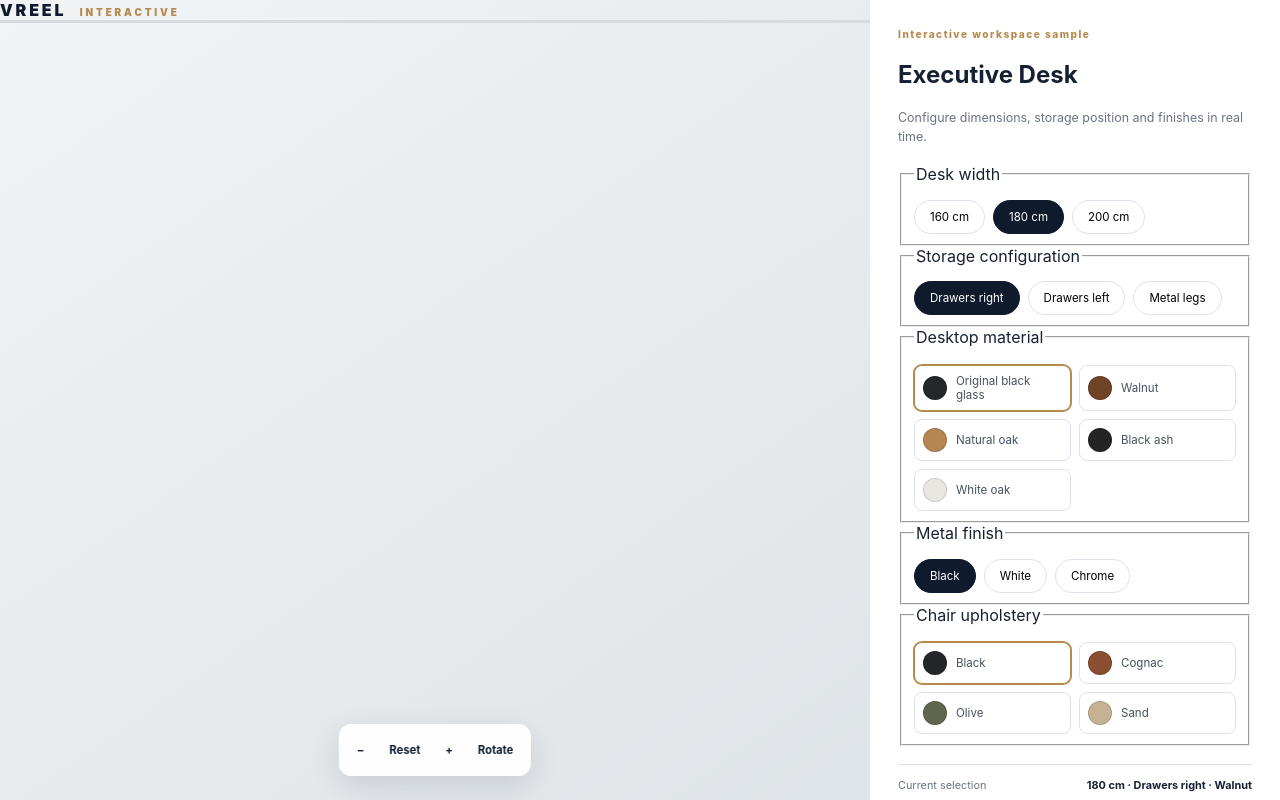
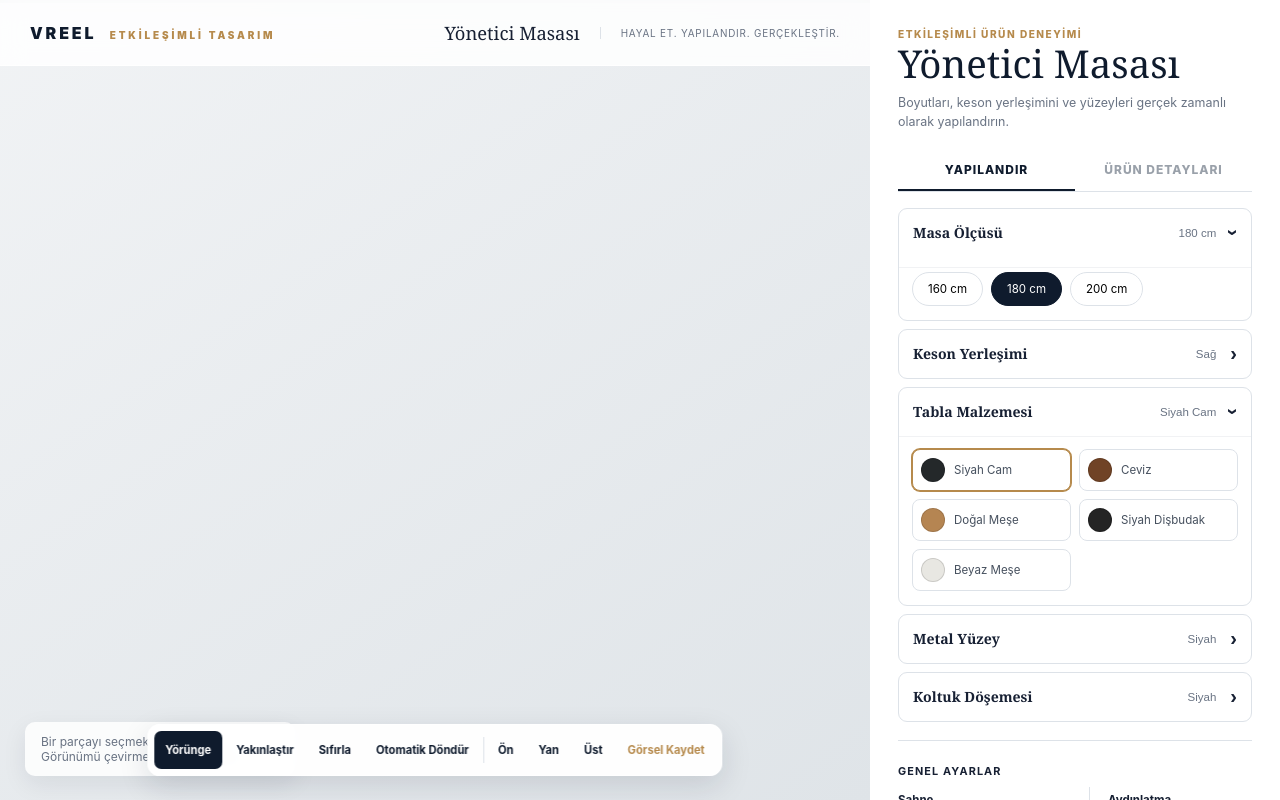
Before and after one commit to mhd-yasser/2609-Armchair-Configurator, a plain HTML site: page index.html in a window 1280 px wide. Drawn offline with nearby package versions, Linux system fonts and the light colour scheme; some packages are replaced by stand-ins of ours; a script that the page names is missing.

Commit message:
Redesign configurator interface in Turkish

```diff
--- a/index.html
+++ b/index.html
@@ -1,11 +1,155 @@
-<!doctype html><html lang="en"><head><meta charset="utf-8"><meta name="viewport" content="width=device-width,initial-scale=1"><meta name="description" content="Interactive executive desk configurator by VREEL."><title>Executive Desk Configurator</title><link rel="stylesheet" href="styles.css"><script type="module" src="https://ajax.googleapis.com/ajax/libs/model-viewer/4.1.0/model-viewer.min.js"></script></head>
-<body><main class="configurator"><section class="viewer-panel" aria-label="Interactive 3D product viewer"><div class="brand">VREEL <span>INTERACTIVE</span></div>
-<model-viewer id="product-viewer" src="model/desk-180-drawers-right.glb" alt="Configurable executive desk and chair in 3D" camera-controls shadow-intensity="1.2" shadow-softness=".9" exposure="1.05" environment-image="neutral" interaction-prompt="auto" camera-orbit="35deg 66deg auto" min-camera-orbit="auto 35deg auto" max-camera-orbit="auto 90deg auto"><div slot="progress-bar" class="progress"><span></span></div></model-viewer>
-<div class="viewer-tools"><button data-action="zoom-out">−</button><button data-action="reset">Reset</button><button data-action="zoom-in">+</button><button data-action="rotate" aria-pressed="false">Rotate</button></div></section>
-<aside class="product-panel"><p class="eyebrow">Interactive workspace sample</p><h1>Executive Desk</h1><p class="lead">Configure dimensions, storage position and finishes in real time.</p>
-<fieldset class="options"><legend>Desk width</legend><div class="finish-row"><button class="finish" data-model-group="size" data-value="160">160 cm</button><button class="finish active" data-model-group="size" data-value="180">180 cm</button><button class="finish" data-model-group="size" data-value="200">200 cm</button></div></fieldset>
-<fieldset class="options"><legend>Storage configuration</legend><div class="finish-row wrap"><button class="finish active" data-model-group="storage" data-value="drawers-right">Drawers right</button><button class="finish" data-model-group="storage" data-value="drawers-left">Drawers left</button><button class="finish" data-model-group="storage" data-value="metal-legs">Metal legs</button></div></fieldset>
-<fieldset class="options"><legend>Desktop material</legend><div class="swatches"><button class="swatch active" data-material="desktop" data-value="glass"><i style="--swatch:#24282a"></i><span>Original black glass</span></button><button class="swatch" data-material="desktop" data-value="walnut"><i style="--swatch:#704326"></i><span>Walnut</span></button><button class="swatch" data-material="desktop" data-value="oak"><i style="--swatch:#b58552"></i><span>Natural oak</span></button><button class="swatch" data-material="desktop" data-value="black"><i style="--swatch:#242424"></i><span>Black ash</span></button><button class="swatch" data-material="desktop" data-value="white"><i style="--swatch:#e8e7e2"></i><span>White oak</span></button></div></fieldset>
-<fieldset class="options"><legend>Metal finish</legend><div class="finish-row"><button class="finish active" data-material="metal" data-value="black">Black</button><button class="finish" data-material="metal" data-value="white">White</button><button class="finish" data-material="metal" data-value="chrome">Chrome</button></div></fieldset>
-<fieldset class="options"><legend>Chair upholstery</legend><div class="swatches"><button class="swatch active" data-material="chair" data-value="black"><i style="--swatch:#252629"></i><span>Black</span></button><button class="swatch" data-material="chair" data-value="cognac"><i style="--swatch:#8a4f31"></i><span>Cognac</span></button><button class="swatch" data-material="chair" data-value="olive"><i style="--swatch:#60664d"></i><span>Olive</span></button><button class="swatch" data-material="chair" data-value="sand"><i style="--swatch:#c4b293"></i><span>Sand</span></button></div></fieldset>
-<div class="summary"><span>Current selection</span><strong id="selection">180 cm · Drawers right · Walnut</strong></div><div class="actions"><button id="print" class="secondary">Product summary</button><button id="add" class="primary">Add to project</button></div><p id="notice" class="notice" role="status"></p><p class="powered">Interactive product experience by VREEL</p></aside></main><script type="module" src="app.js"></script></body></html>
+<!doctype html>
+<html lang="tr">
+<head>
+  <meta charset="utf-8">
+  <meta name="viewport" content="width=device-width,initial-scale=1">
+  <meta name="description" content="VREEL interaktif yönetici masası yapılandırıcısı.">
+  <title>VREEL | Yönetici Masası</title>
+  <link rel="stylesheet" href="styles.css">
+  <script type="module" src="https://ajax.googleapis.com/ajax/libs/model-viewer/4.1.0/model-viewer.min.js"></script>
+  <script src="https://cdn.jsdelivr.net/npm/jspdf@2.5.2/dist/jspdf.umd.min.js"></script>
+</head>
+<body>
+  <main class="configurator">
+    <section class="viewer-panel" aria-label="Etkileşimli 3B ürün görünümü">
+      <header class="topbar">
+        <div class="brand">VREEL <span>ETKİLEŞİMLİ TASARIM</span></div>
+        <div class="product-mark"><strong>Yönetici Masası</strong><span>Hayal et. Yapılandır. Gerçekleştir.</span></div>
+      </header>
+
+      <model-viewer id="product-viewer" src="model/desk-180-drawers-right.glb"
+        alt="Yapılandırılabilir yönetici masası ve koltuğu"
+        camera-controls shadow-intensity="1.2" shadow-softness=".9" exposure="1.05"
+        environment-image="neutral" interaction-prompt="none"
+        camera-orbit="35deg 66deg auto" min-camera-orbit="auto 25deg auto" max-camera-orbit="auto 90deg auto">
+        <div slot="progress-bar" class="progress"><span></span></div>
+      </model-viewer>
+
+      <div id="pick-marker" class="pick-marker" hidden aria-hidden="true"></div>
+      <div id="picked-part" class="picked-part" hidden><span>Seçili parça</span><strong>Ürün parçası</strong></div>
+      <p class="viewer-hint">Bir parçayı seçmek için dokunun. Görünümü çevirmek için sürükleyin.</p>
+
+      <nav class="viewer-tools" aria-label="Kamera kontrolleri">
+        <button data-view="orbit" class="active" title="Serbest görünüm">Yörünge</button>
+        <button data-action="zoom-in" title="Yakınlaştır">Yakınlaştır</button>
+        <button data-action="reset" title="Görünümü sıfırla">Sıfırla</button>
+        <button data-action="rotate" aria-pressed="false" title="Otomatik döndür">Otomatik Döndür</button>
+        <i></i>
+        <button data-view="front">Ön</button>
+        <button data-view="side">Yan</button>
+        <button data-view="top">Üst</button>
+        <button data-action="snapshot" class="capture">Görsel Kaydet</button>
+      </nav>
+    </section>
+
+    <aside class="product-panel">
+      <div class="panel-heading">
+        <p class="eyebrow">ETKİLEŞİMLİ ÜRÜN DENEYİMİ</p>
+        <h1>Yönetici Masası</h1>
+        <p class="lead">Boyutları, keson yerleşimini ve yüzeyleri gerçek zamanlı olarak yapılandırın.</p>
+      </div>
+
+      <div class="tabs" role="tablist">
+        <button class="tab active" data-tab="configure" role="tab">YAPILANDIR</button>
+        <button class="tab" data-tab="details" role="tab">ÜRÜN DETAYLARI</button>
+      </div>
+
+      <section id="configure" class="tab-panel active">
+        <details class="option-card" open>
+          <summary><span>Masa Ölçüsü</span><b data-summary="size">180 cm</b></summary>
+          <div class="option-body finish-row">
+            <button class="finish" data-model-group="size" data-value="160">160 cm</button>
+            <button class="finish active" data-model-group="size" data-value="180">180 cm</button>
+            <button class="finish" data-model-group="size" data-value="200">200 cm</button>
+          </div>
+        </details>
+
+        <details class="option-card">
+          <summary><span>Keson Yerleşimi</span><b data-summary="storage">Sağ</b></summary>
+          <div class="option-body finish-row wrap">
+            <button class="finish active" data-model-group="storage" data-value="drawers-right">Sağ</button>
+            <button class="finish" data-model-group="storage" data-value="drawers-left">Sol</button>
+            <button class="finish" data-model-group="storage" data-value="metal-legs">Metal Ayak</button>
+          </div>
+        </details>
+
+        <details class="option-card" open>
+          <summary><span>Tabla Malzemesi</span><b data-summary="desktop">Siyah Cam</b></summary>
+          <div class="option-body swatches">
+            <button class="swatch active" data-material="desktop" data-value="glass"><i style="--swatch:#24282a"></i><span>Siyah Cam</span></button>
+            <button class="swatch" data-material="desktop" data-value="walnut"><i style="--swatch:#704326"></i><span>Ceviz</span></button>
+            <button class="swatch" data-material="desktop" data-value="oak"><i style="--swatch:#b58552"></i><span>Doğal Meşe</span></button>
+            <button class="swatch" data-material="desktop" data-value="black"><i style="--swatch:#242424"></i><span>Siyah Dişbudak</span></button>
+            <button class="swatch" data-material="desktop" data-value="white"><i style="--swatch:#e8e7e2"></i><span>Beyaz Meşe</span></button>
+          </div>
+        </details>
+
+        <details class="option-card">
+          <summary><span>Metal Yüzey</span><b data-summary="metal">Siyah</b></summary>
+          <div class="option-body finish-row">
+            <button class="finish active" data-material="metal" data-value="black">Siyah</button>
+            <button class="finish" data-material="metal" data-value="white">Beyaz</button>
+            <button class="finish" data-material="metal" data-value="chrome">Krom</button>
+          </div>
+        </details>
+
+        <details class="option-card">
+          <summary><span>Koltuk Döşemesi</span><b data-summary="chair">Siyah</b></summary>
+          <div class="option-body swatches">
+            <button class="swatch active" data-material="chair" data-value="black"><i style="--swatch:#252629"></i><span>Siyah</span></button>
+            <button class="swatch" data-material="chair" data-value="cognac"><i style="--swatch:#8a4f31"></i><span>Konyak</span></button>
+            <button class="swatch" data-material="chair" data-value="olive"><i style="--swatch:#60664d"></i><span>Zeytin</span></button>
+            <button class="swatch" data-material="chair" data-value="sand"><i style="--swatch:#c4b293"></i><span>Kum</span></button>
+          </div>
+        </details>
+
+        <section class="general-settings">
+          <h2>GENEL AYARLAR</h2>
+          <div class="setting-grid">
+            <div><h3>Sahne</h3><div class="finish-row compact">
+              <button class="finish active" data-scene="studio">Stüdyo</button>
+              <button class="finish" data-scene="office">Ofis</button>
+              <button class="finish" data-scene="transparent">Şeffaf</button>
+            </div></div>
+            <div><h3>Aydınlatma</h3><div class="finish-row compact">
+              <button class="finish active" data-light="soft">Yumuşak</button>
+              <button class="finish" data-light="day">Gün Işığı</button>
+              <button class="finish" data-light="dramatic">Dramatik</button>
+            </div><label class="range">Işık Şiddeti <input id="light-level" type="range" min="40" max="140" value="100"><output>100%</output></label></div>
+          </div>
+        </section>
+
+        <div class="summary"><span>Mevcut seçim</span><strong id="selection">180 cm · Keson Sağ · Siyah Cam · Siyah · Siyah</strong></div>
+        <div class="downloads">
+          <button id="datasheet">Ürün Teknik Föyü</button>
+          <button disabled title="Yakında">2D Çizimi İndir</button>
+          <button disabled title="Yakında">3D Modeli İndir</button>
+        </div>
+        <button id="add" class="primary">Projeye Ekle <span>→</span></button>
+        <p id="notice" class="notice" role="status"></p>
+      </section>
+
+      <section id="details" class="tab-panel">
+        <h2>Zamansız tasarım, esnek yapılandırma</h2>
+        <p>Yönetici Masası; çalışma, toplantı ve depolama ihtiyaçlarını tek bir dengeli kompozisyonda birleştirir. Ölçü ve yüzey seçenekleri farklı çalışma alanlarına uyarlanabilir.</p>
+        <dl class="detail-list">
+          <div><dt>Genişlik</dt><dd data-detail="size">180 cm</dd></div>
+          <div><dt>Keson</dt><dd data-detail="storage">Sağ</dd></div>
+          <div><dt>Tabla</dt><dd data-detail="desktop">Siyah Cam</dd></div>
+          <div><dt>Metal</dt><dd data-detail="metal">Siyah</dd></div>
+          <div><dt>Koltuk döşemesi</dt><dd data-detail="chair">Siyah</dd></div>
+        </dl>
+        <h3>Malzeme Teknik Föyleri</h3>
+        <div class="material-files"><button disabled>Tabla Malzemesi</button><button disabled>Metal Yüzey</button><button disabled>Koltuk Döşemesi</button></div>
+        <p class="coming">Malzeme dosyaları, onaylı dokümanlar eklendiğinde seçime göre etkinleşecektir.</p>
+      </section>
+      <p class="powered">VREEL tarafından geliştirilen etkileşimli ürün deneyimi</p>
+    </aside>
+  </main>
+
+  <div id="pdf-modal" class="modal" hidden>
+    <div class="modal-card"><button class="modal-close" aria-label="Kapat">×</button><h2>Ürün Teknik Föyü</h2><p>Mevcut görünüm ve seçimlerle A4 teknik föy hazırlandı.</p><div id="pdf-preview"></div><button id="download-pdf" class="primary">PDF İndir</button></div>
+  </div>
+  <script type="module" src="app.js"></script>
+</body>
+</html>
```
